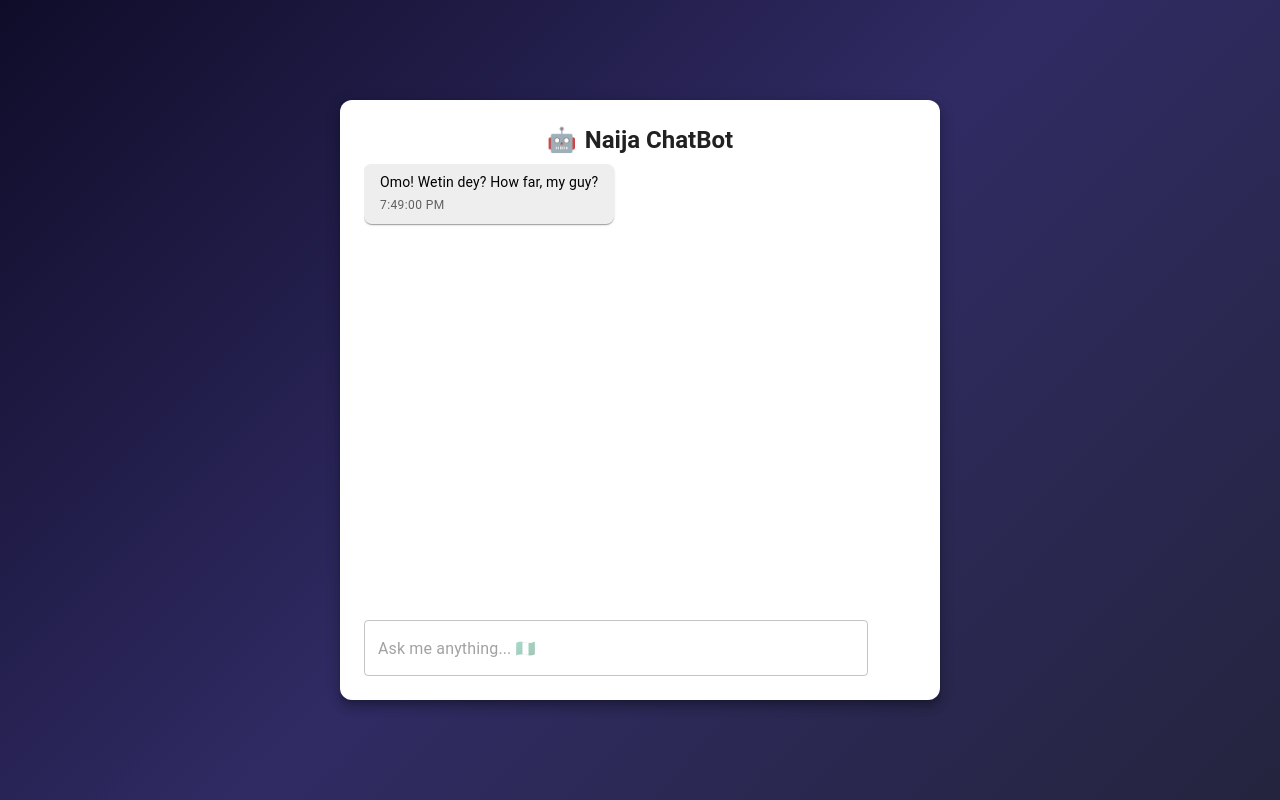
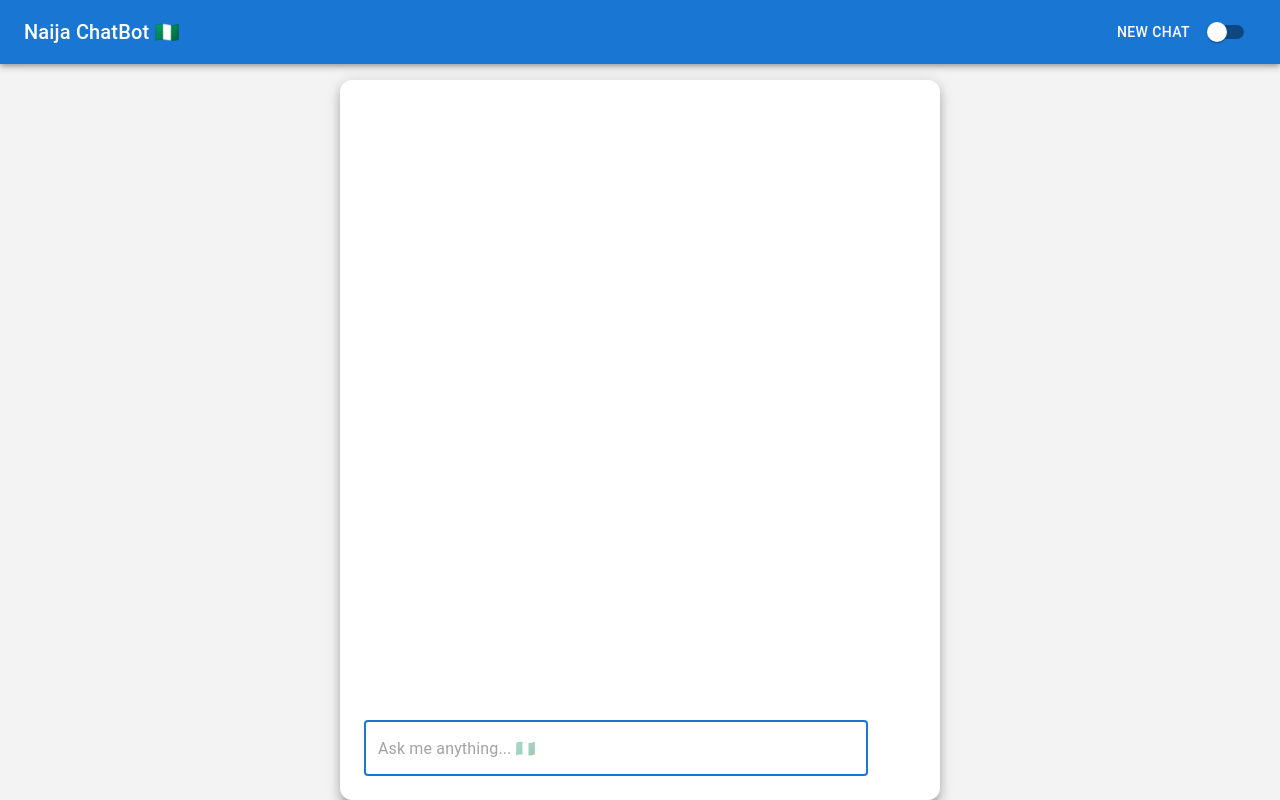
Before and after one commit to ranadu/AI-chatbot, a React (Vite) app in the folder vite_frontend/: page / in a window 1280 px wide. Built offline with nearby package versions, Linux system fonts and the light colour scheme; some icons are missing.

Commit message:
new enhancements

```diff
--- a/vite_frontend/src/App.tsx
+++ b/vite_frontend/src/App.tsx
@@ -6,36 +6,55 @@ import {
   Paper,
   Typography,
   Box,
+  Switch,
+  AppBar,
+  Toolbar,
+  Button,
 } from "@mui/material"
 import SendIcon from "@mui/icons-material/Send"
 import { motion } from "framer-motion"
 import axios from "axios"
 
-type Message = {
+const THEME_KEY = "naija-chatbot-theme"
+const HISTORY_KEY = "naija-chatbot-history"
+
+interface Message {
   type: "user" | "bot"
   content: string
-  timestamp?: string
+  timestamp: string
 }
 
 function App() {
-  const [messages, setMessages] = useState<Message[]>([
+  const [messages, setMessages] = useState<Message[]>([])
+  const [input, setInput] = useState("")
+  const [darkMode, setDarkMode] = useState<boolean>(
+    localStorage.getItem(THEME_KEY) === "dark"
+  )
+  const messagesEndRef = useRef<HTMLDivElement>(null)
+
+  useEffect(() => {
+    const storedHistory = localStorage.getItem(HISTORY_KEY)
+    if (storedHistory) {
+      setMessages(JSON.parse(storedHistory))
+    } else {
+      setMessages([
         {
           type: "bot",
           content: "Omo! Wetin dey? How far, my guy?",
           timestamp: new Date().toLocaleTimeString(),
         },
       ])
-  const [input, setInput] = useState("")
-  const [isTyping, setIsTyping] = useState(false)
-  const messagesEndRef = useRef<HTMLDivElement>(null)
+    }
+  }, [])
+
+  useEffect(() => {
+    localStorage.setItem(HISTORY_KEY, JSON.stringify(messages))
+    scrollToBottom()
+  }, [messages])
 
   const scrollToBottom = () => {
     messagesEndRef.current?.scrollIntoView({ behavior: "smooth" })
   }
-
-  useEffect(() => {
-    scrollToBottom()
-  }, [messages, isTyping])
 
   const handleSend = async () => {
     if (!input.trim()) return
@@ -45,117 +64,112 @@ function App() {
       content: input,
       timestamp: new Date().toLocaleTimeString(),
     }
-    const newMessages = [...messages, userMessage]
-    setMessages(newMessages)
+    setMessages((prev) => [...prev, userMessage])
     setInput("")
-    setIsTyping(true)
 
     try {
       const response = await axios.post(
         "https://ai-chatbot-8g4u.onrender.com/chat",
-        {
-          user: "web",
-          message: input,
-        },
-        {
-          headers: {
-            "Content-Type": "application/json",
-          },
-        }
+        { user: "web", message: input },
+        { headers: { "Content-Type": "application/json" } }
       )
 
-      const botReply: Message = {
+      const botMessage: Message = {
         type: "bot",
         content:
           response.data.response ||
           response.data.message ||
-          "No response from server.",
+          "No response received",
         timestamp: new Date().toLocaleTimeString(),
       }
-
-      setTimeout(() => {
-        setMessages((prev) => [...prev, botReply])
-        setIsTyping(false)
-      }, 1000)
-    } catch (err) {
-      const errorMsg: Message = {
+      setMessages((prev) => [...prev, botMessage])
+    } catch {
+      setMessages((prev) => [
+        ...prev,
+        {
           type: "bot",
           content: "Wahala. Something no work. Try again later.",
           timestamp: new Date().toLocaleTimeString(),
+        },
+      ])
     }
-      setMessages([...newMessages, errorMsg])
-      setIsTyping(false)
   }
+
+  const toggleTheme = () => {
+    const newTheme = !darkMode
+    setDarkMode(newTheme)
+    localStorage.setItem(THEME_KEY, newTheme ? "dark" : "light")
+  }
+
+  const clearChat = () => {
+    setMessages([
+      {
+        type: "bot",
+        content: "Naija ChatBot ready. Ask me something!",
+        timestamp: new Date().toLocaleTimeString(),
+      },
+    ])
+    localStorage.removeItem(HISTORY_KEY)
+  }
+
+  const themeStyles = {
+    background: darkMode
+      ? "linear-gradient(135deg, #0f0c29, #302b63, #24243e)"
+      : "#f3f3f3",
+    textColor: darkMode ? "#fff" : "#000",
+    bubbleBot: darkMode ? "#eee" : "#ddd",
+    bubbleUser: darkMode ? "#1976d2" : "#1565c0",
   }
 
   return (
     <Box
       sx={{
         minHeight: "100vh",
-        background: "linear-gradient(135deg, #0f0c29, #302b63, #24243e)",
+        background: themeStyles.background,
         display: "flex",
-        justifyContent: "center",
-        alignItems: "center",
-        padding: 2,
+        flexDirection: "column",
       }}
     >
+      <AppBar position="static" color={darkMode ? "default" : "primary"}>
+        <Toolbar sx={{ justifyContent: "space-between" }}>
+          <Typography variant="h6">Naija ChatBot 🇳🇬</Typography>
+          <Box>
+            <Button onClick={clearChat} color="inherit">
+              New Chat
+            </Button>
+            <Switch checked={darkMode} onChange={toggleTheme} />
+          </Box>
+        </Toolbar>
+      </AppBar>
+
       <Container
         maxWidth="sm"
         component={Paper}
         elevation={8}
         sx={{
+          flex: 1,
+          marginTop: 2,
           padding: 3,
           borderRadius: 3,
-          background: "#fff",
-          minHeight: "75vh",
+          background: darkMode ? "#1a1a1a" : "#fff",
           display: "flex",
           flexDirection: "column",
         }}
       >
-        <motion.div
-          initial={{ opacity: 0, y: -10 }}
-          animate={{ opacity: 1, y: 0 }}
-          transition={{ duration: 0.6 }}
-        >
-          <Typography
-            variant="h5"
-            align="center"
-            gutterBottom
-            sx={{
-              fontWeight: "bold",
-              display: "flex",
-              alignItems: "center",
-              justifyContent: "center",
-            }}
-          >
-            <span role="img" aria-label="chatbot" style={{ marginRight: 8 }}>
-              🤖
-            </span>
-            Naija ChatBot
-          </Typography>
-        </motion.div>
-
-        <Box
-          sx={{
-            flex: 1,
-            overflowY: "auto",
-            mb: 2,
-            pr: 1,
-          }}
-        >
+        <Box sx={{ flex: 1, overflowY: "auto", mb: 2, pr: 1 }}>
           {messages.map((msg, i) => (
             <motion.div
               key={i}
               initial={{ opacity: 0, y: 10 }}
               animate={{ opacity: 1, y: 0 }}
               transition={{ duration: 0.3 }}
-              whileHover={{ scale: 1.015 }}
             >
               <Box
                 sx={{
                   mb: 1.5,
                   display: "flex",
-                  justifyContent: msg.type === "user" ? "flex-end" : "flex-start",
+                  justifyContent:
+                    msg.type === "user" ? "flex-end" : "flex-start",
                 }}
               >
                 <Box
@@ -164,23 +178,23 @@ function App() {
                     py: 1,
                     borderRadius: 2,
                     maxWidth: "75%",
-                    backgroundColor: msg.type === "user" ? "#1976d2" : "#eee",
-                    color: msg.type === "user" ? "white" : "black",
+                    backgroundColor:
+                      msg.type === "user"
+                        ? themeStyles.bubbleUser
+                        : themeStyles.bubbleBot,
+                    color: msg.type === "user" ? "white" : themeStyles.textColor,
                     boxShadow: 1,
-                    transition: "transform 0.2s ease-in-out",
+                    cursor: "default",
+                    transition: "transform 0.2s",
+                    "&:hover": {
+                      transform: "translateY(-2px)",
+                    },
                   }}
                 >
-                  <Typography variant="body2" sx={{ wordBreak: "break-word" }}>
-                    {msg.content}
-                  </Typography>
+                  <Typography variant="body2">{msg.content}</Typography>
                   <Typography
                     variant="caption"
-                    sx={{
-                      mt: 0.5,
-                      display: "block",
-                      textAlign: msg.type === "user" ? "right" : "left",
-                      opacity: 0.6,
-                    }}
+                    sx={{ display: "block", mt: 0.5, opacity: 0.6 }}
                   >
                     {msg.timestamp}
                   </Typography>
@@ -188,24 +202,6 @@ function App() {
               </Box>
             </motion.div>
           ))}
-
-          {isTyping && (
-            <Box sx={{ display: "flex", justifyContent: "flex-start", mb: 1 }}>
-              <Box
-                sx={{
-                  px: 2,
-                  py: 1,
-                  borderRadius: 2,
-                  backgroundColor: "#eee",
-                  color: "black",
-                  boxShadow: 1,
-                  fontStyle: "italic",
-                }}
-              >
-                Bot dey type...
-              </Box>
-            </Box>
-          )}
           <div ref={messagesEndRef} />
         </Box>
 
@@ -222,6 +218,7 @@ function App() {
               value={input}
               onChange={(e) => setInput(e.target.value)}
               onKeyDown={(e) => e.key === "Enter" && handleSend()}
+              autoFocus
             />
             <IconButton color="primary" onClick={handleSend}>
               <SendIcon />
```
Also changed, not shown: 1 other file (tests, documents, lock files or other folders). Lines whose indentation alone changed are shown as unchanged.
